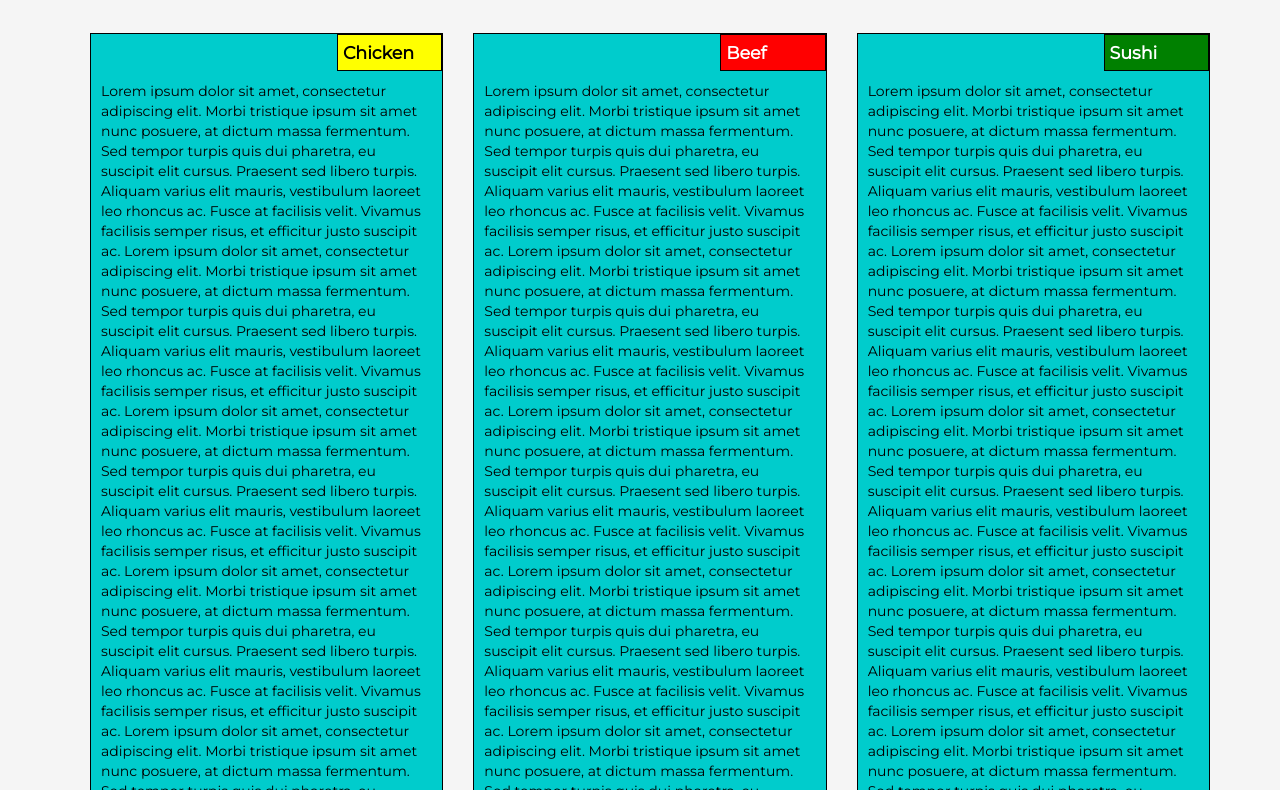
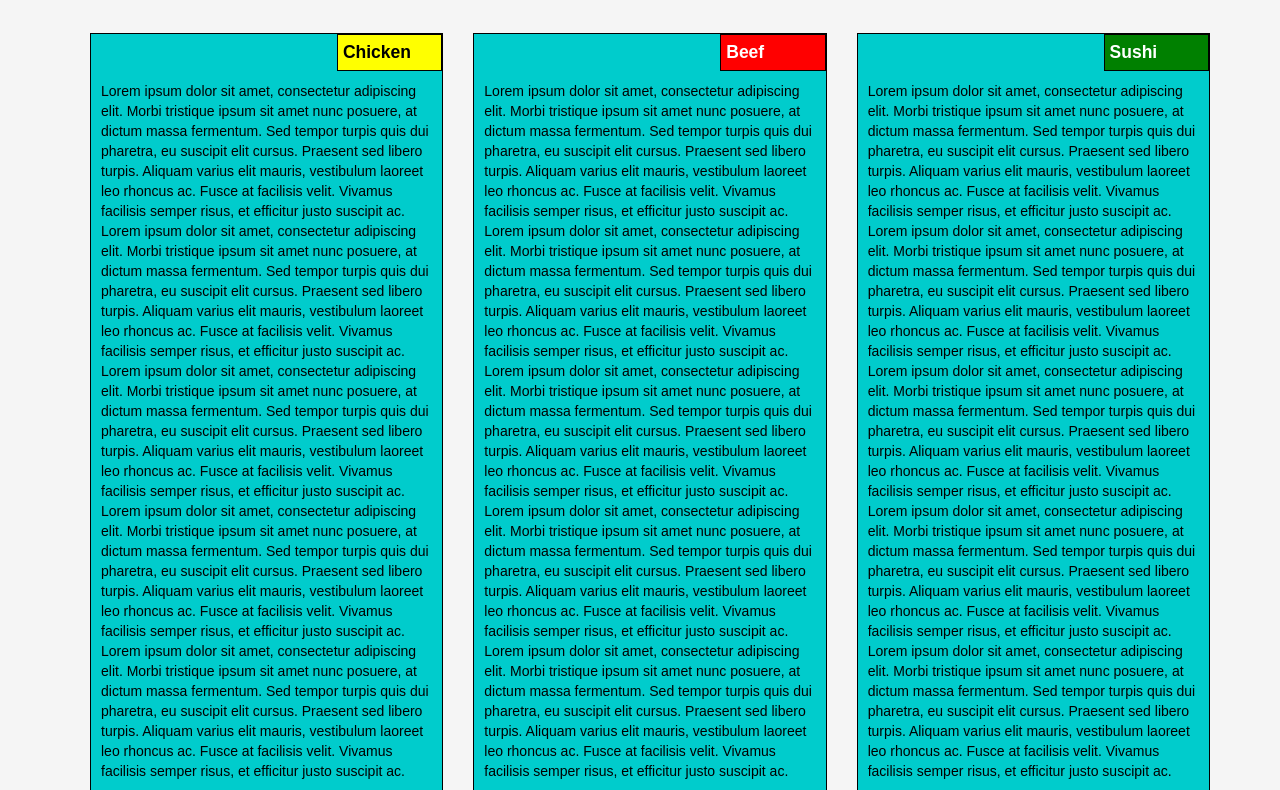
Before and after one commit to harunseker25/module3_cosing_assignment, a plain HTML site: page index.html in a window 1280 px wide. Shown: the part 167-957 px from the top of the page. Drawn offline with nearby package versions, Linux system fonts and the light colour scheme; a script that the page names is missing.

Commit message:
Update index.html

```diff
--- a/index.html
+++ b/index.html
@@ -1,10 +1,10 @@
+
 <!DOCTYPE html>
 <html>
 <head>
 	<meta charset="utf-8">
 	<meta name="viewport" content="width=device-width, initial-scale=1">
-	<link href="https://fonts.googleapis.com/css?family=Montserrat&display=swap" rel="stylesheet">
-  <link rel="stylesheet" href="https://maxcdn.bootstrapcdn.com/bootstrap/3.4.1/css/bootstrap.min.css">
+	<link rel="stylesheet" href="https://maxcdn.bootstrapcdn.com/bootstrap/3.4.1/css/bootstrap.min.css">
     <link rel="stylesheet" href="styles.css">
 	<title>Module 3 Solution</title>
 </head>
@@ -79,6 +79,7 @@
 	</div>
 	</div>
 
+
 	<script src="jquery-2.1.4.min.js"></script>
 	<script src="bootstrap.min.js"></script>
   	<script src="script.js"></script>
```
